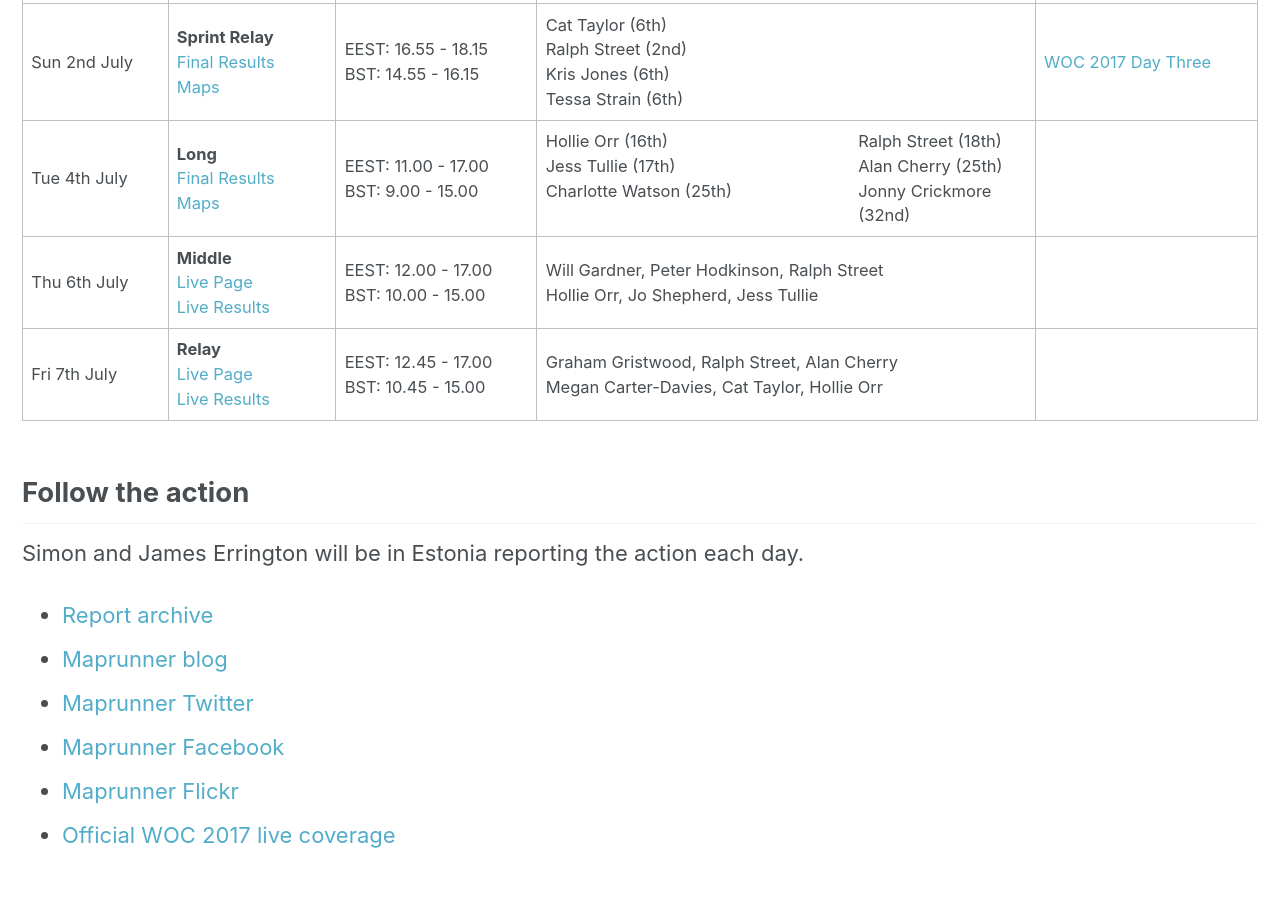
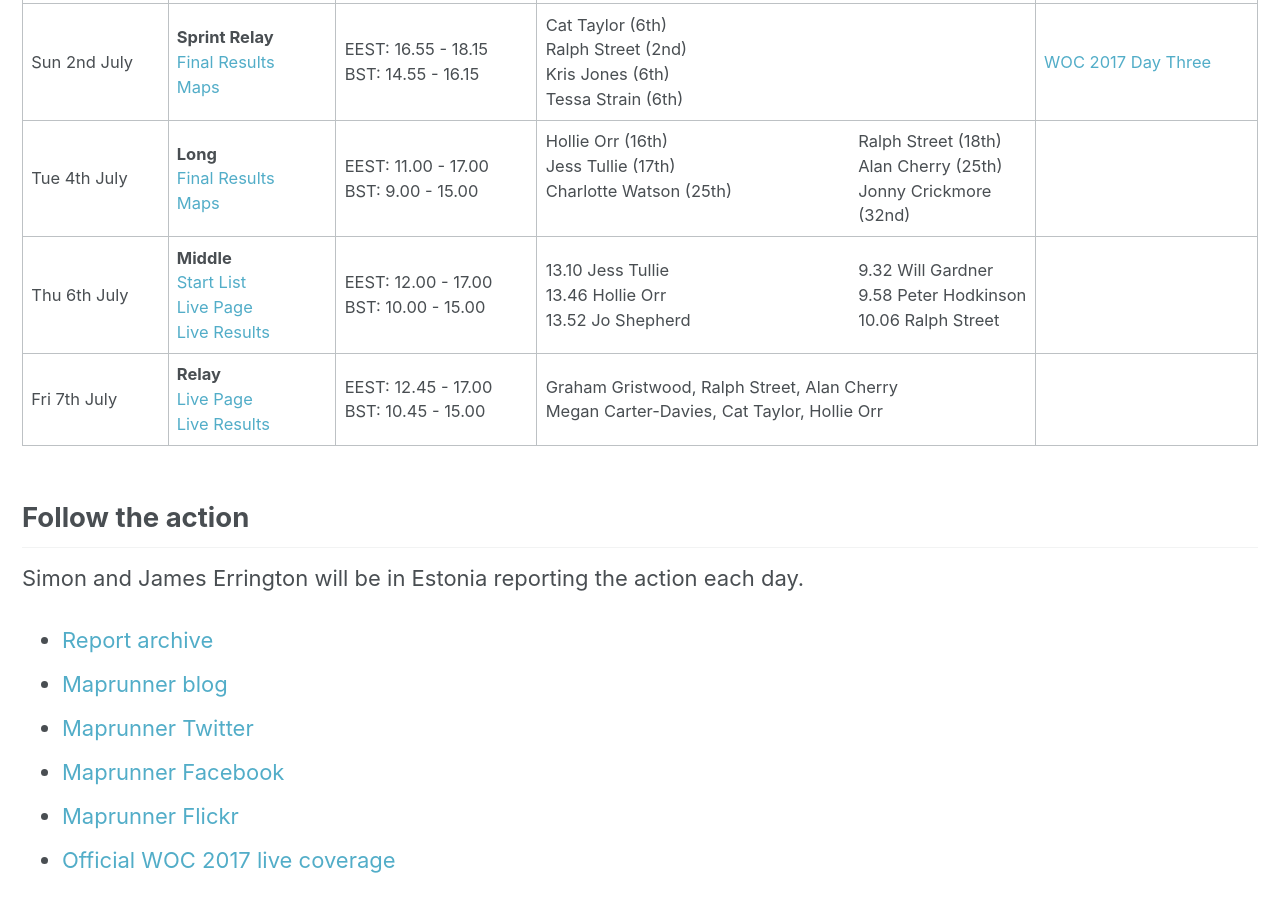
Before and after one commit to Maprunner/maprunner, a Jekyll site: the page built from _pages/woc2017.md, in a window 1280 px wide and 900 px high, scrolled down 1052 px. Built offline with Jekyll 4.4.1, drawn with Linux system fonts in a browser that asks for light colours.

Commit message:
Middle starts

```diff
--- a/_pages/woc2017.md
+++ b/_pages/woc2017.md
@@ -20,7 +20,7 @@ header:
 | Sat 1st July  | **Sprint Final**<br>[Final Results](https://eventor.orienteering.org/Events/ResultList?eventId=5738&groupBy=EventClass)<br>[Maps](http://woc2017.ee/live/sprint-final) | EEST: 14.30 - 17.00<br> BST: 12.30 - 15.00  | <span style="float:left;width:65%;">Megan Carter-Davies (28th)<br>Jo Shepherd (30th)<br>Alice Leake (35th)</span><span style="float:right;width:35%;">Peter Hodkinson (13th)<br>Chris Smithard (14th)</span> | [WOC 2017 Day Two](/woc-2017-day-two) |
 | Sun 2nd July  | **Sprint Relay**<br>[Final Results](https://eventor.orienteering.org/Events/ResultList?eventId=5739&groupBy=EventClass)<br>[Maps](http://woc2017.ee/live/sprint-relay) | EEST: 16.55 - 18.15<br> BST: 14.55 - 16.15 | Cat Taylor (6th)<br>Ralph Street (2nd)<br>Kris Jones (6th)<br>Tessa Strain (6th) | [WOC 2017 Day Three](/woc-2017-day-three) |
 | Tue 4th July  | **Long**<br>[Final Results](https://eventor.orienteering.org/Events/ResultList?eventId=5740&groupBy=EventClass)<br> [Maps](http://woc2017.ee/live/long-distance)| EEST: 11.00 - 17.00<br> BST: 9.00 - 15.00  | <span style="float:left;width:65%;">Hollie Orr (16th)<br>Jess Tullie (17th)<br>Charlotte Watson (25th)</span><span style="float:right;width:35%;">Ralph Street (18th)<br>Alan Cherry (25th)<br>Jonny Crickmore (32nd)</span> | |
-| Thu 6th July  | **Middle**<br>[Live Page](http://woc2017.ee/live/middle)<br>[Live Results](http://r.emit.live/followfull.php?comp=12630&lang=en) | EEST: 12.00 - 17.00<br> BST: 10.00 - 15.00 | Will Gardner, Peter Hodkinson, Ralph Street<br> Hollie Orr, Jo Shepherd, Jess Tullie | |
+| Thu 6th July  | **Middle**<br>[Start List](https://eventor.orienteering.org/Events/StartList?eventId=5741&groupBy=EventClass)<br>[Live Page](http://woc2017.ee/live/middle)<br>[Live Results](http://r.emit.live/followfull.php?comp=12630&lang=en) | EEST: 12.00 - 17.00<br> BST: 10.00 - 15.00 | <span style="float:left;width:65%;">13.10 Jess Tullie<br>13.46 Hollie Orr<br>13.52 Jo Shepherd</span><span style="float:right;width:35%;">9.32 Will Gardner<br>9.58 Peter Hodkinson<br>10.06 Ralph Street</span> | |
 | Fri 7th July  | **Relay**<br>[Live Page](http://woc2017.ee/live/relay)<br>[Live Results](http://r.emit.live/followfull.php?comp=12631&lang=en) | EEST: 12.45 - 17.00<br> BST: 10.45 - 15.00 | Graham Gristwood, Ralph Street, Alan Cherry<br> Megan Carter-Davies, Cat Taylor, Hollie Orr | |
 
 ## Follow the action
```
